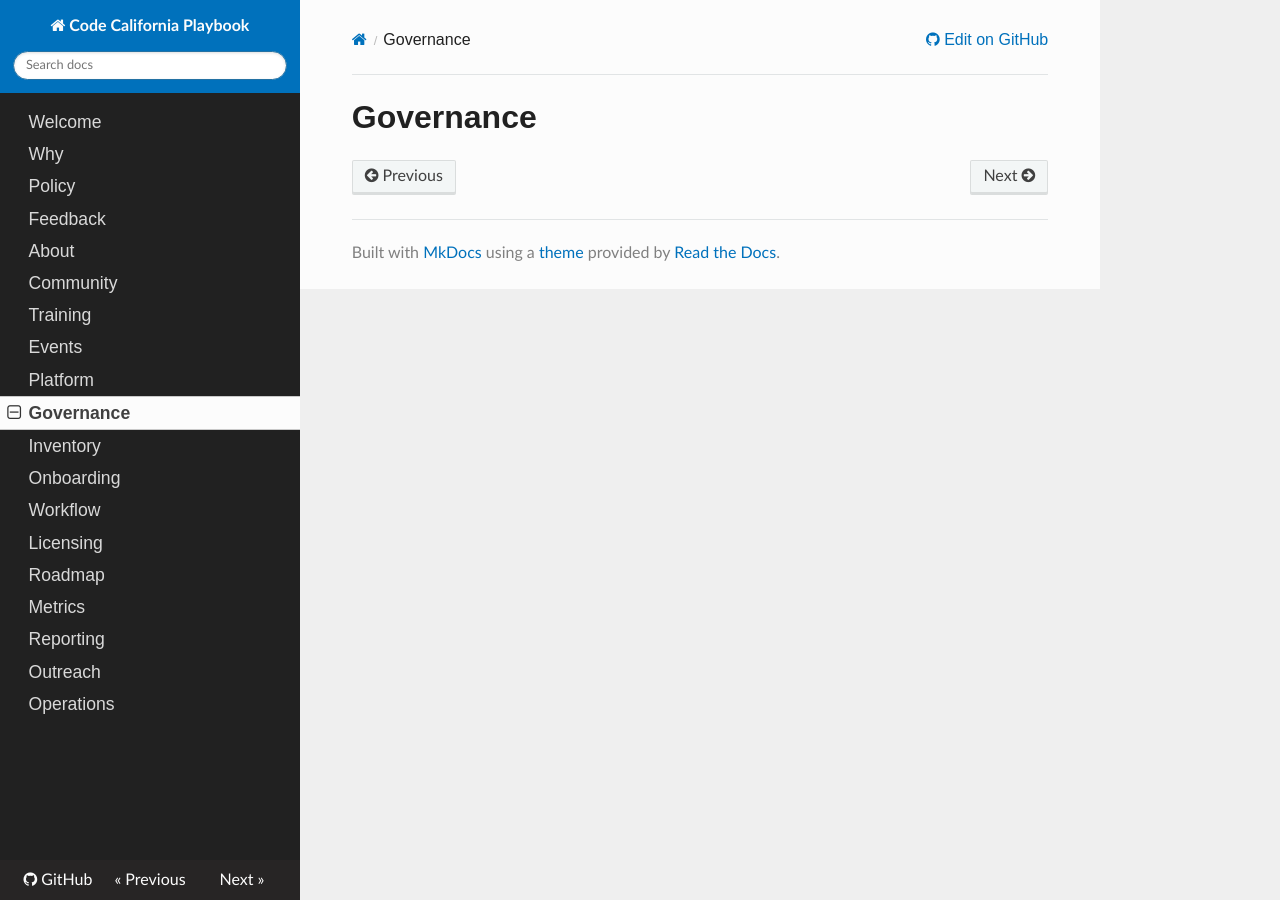
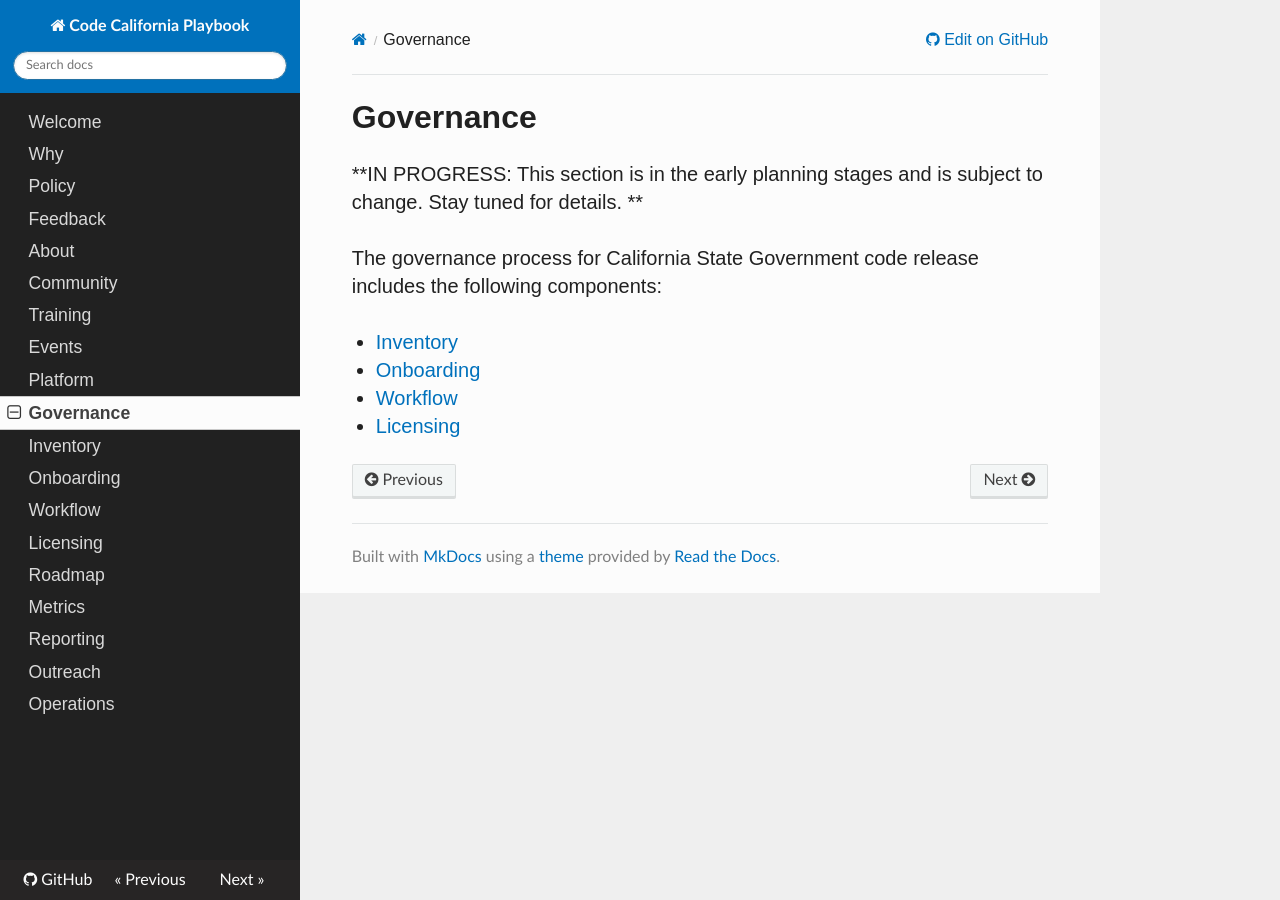
Before and after one commit to CA-CODE-Works/playbook, an MkDocs documentation site: the page built from docs/governance.md, in a window 1280 px wide. Built offline with MkDocs 1.6.1, drawn with Linux system fonts in a browser that asks for light colours; nearby versions of some CDN libraries; old or Windows-style settings are respelled for this version of MkDocs.

Commit message:
Update governance.md

```diff
--- a/docs/governance.md
+++ b/docs/governance.md
@@ -1 +1,13 @@
 # Governance
+
+**IN PROGRESS: This section is in the early planning stages and is subject to change. Stay tuned for details. **
+
+The governance process for California State Government code release includes the following components:
+
+* [Inventory](inventory.md)
+
+* [Onboarding](onboarding.md)
+
+* [Workflow](worlkflow.md)
+
+* [Licensing](licensing.md)
```
